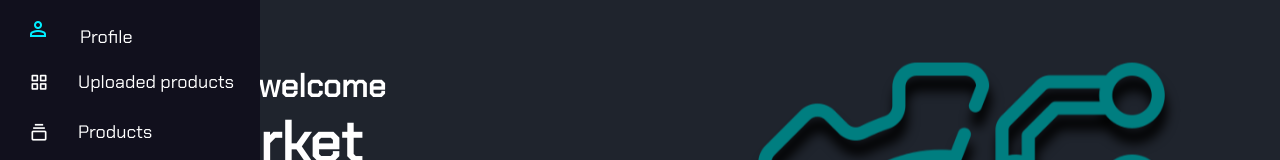
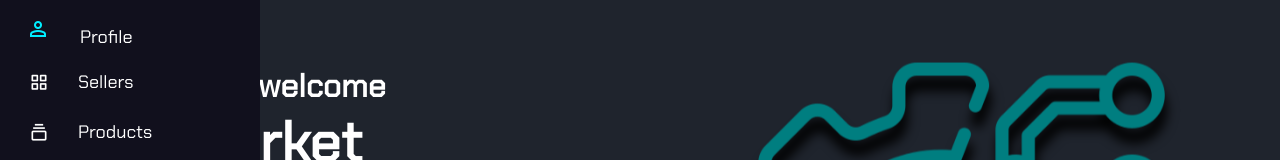
Before and after one commit to juandacorrea112/Market-Tecnology, a React (Create React App) app: page / in a window 1280 px wide. Both pictures are taken after a click on the icon 39 px from the left and 30 px from the top of the page. Shown: the part 138-298 px from the top of the page. Built offline with nearby package versions, Linux system fonts and the light colour scheme.

Commit message:
cambio en sidebar para despues continuar con el siguiente page

```diff
--- a/src/components/Layouts/Navbar/Navbar.jsx
+++ b/src/components/Layouts/Navbar/Navbar.jsx
@@ -54,10 +54,10 @@ export const Navbar = () => {
           <li>
             <a href="#">
               <i class='bx bx-grid-alt' ></i>
-              <span class="link_name">Uploaded products</span>
+              <span class="link_name">Sellers</span>
             </a>
             <ul class="sub-menu blank">
-              <li><a class="link_name" href="#">Uploaded products</a></li>
+              <li><a class="link_name" href="#">Sellers</a></li>
             </ul>
           </li>
           <li>
```
